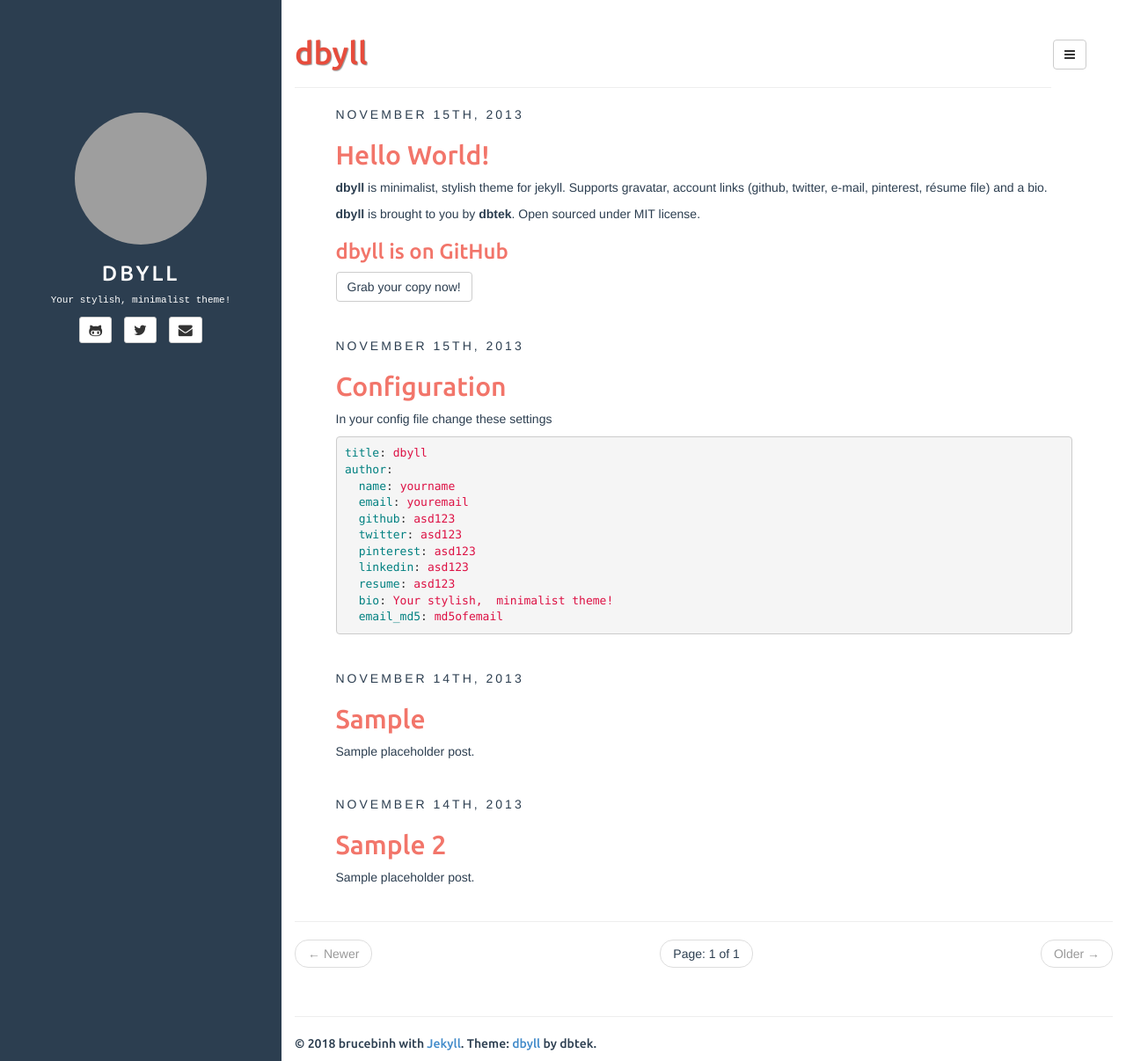
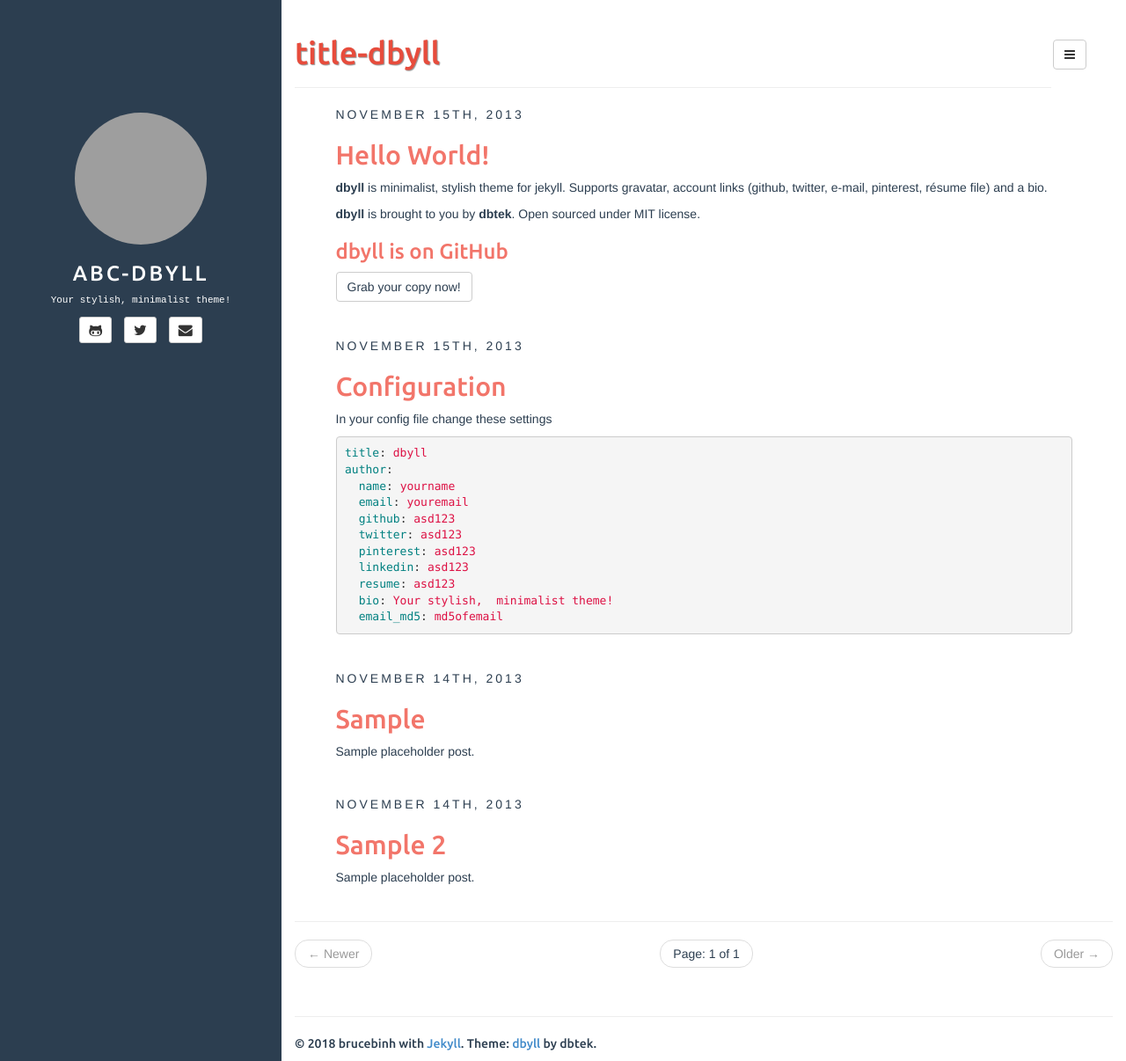
Before and after one commit to brucebinh/brucebinh.github.io, a Jekyll site: the page built from index.html, in a window 1280 px wide and 1206 px high. Shown: the whole window at 88% size. Built offline with Jekyll 4.4.1, drawn with Linux system fonts in a browser that asks for light colours; the list of posts is cut into pages by our own code; grey boxes are pictures that could not be loaded.

Commit message:
update kelly 4

```diff
--- a/_config.yml
+++ b/_config.yml
@@ -5,16 +5,16 @@
 exclude: ["README.md"] # files to exclude
 highlighter: rouge
 markdown: kramdown
-disqus: dbyll
+disqus: Bui Danh Binh
 google_analytics: dbyll
-title: dbyll
+title: abc-dbyll
 
 defaults:
   -
     scope:
       path: "" # empty string for all files
     values:
-      title: dbyll
+      title: title-dbyll
 
 description: Stylish Jekyll Theme
 author:
```
